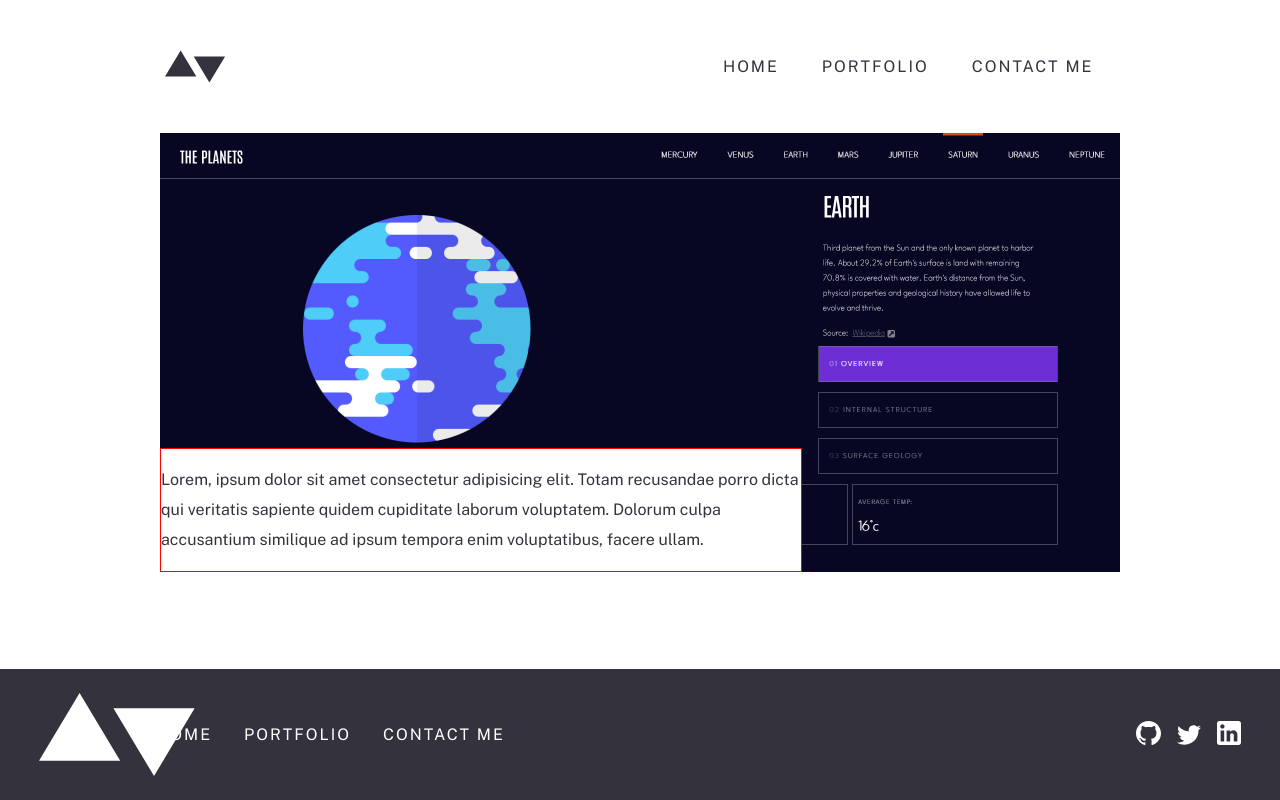
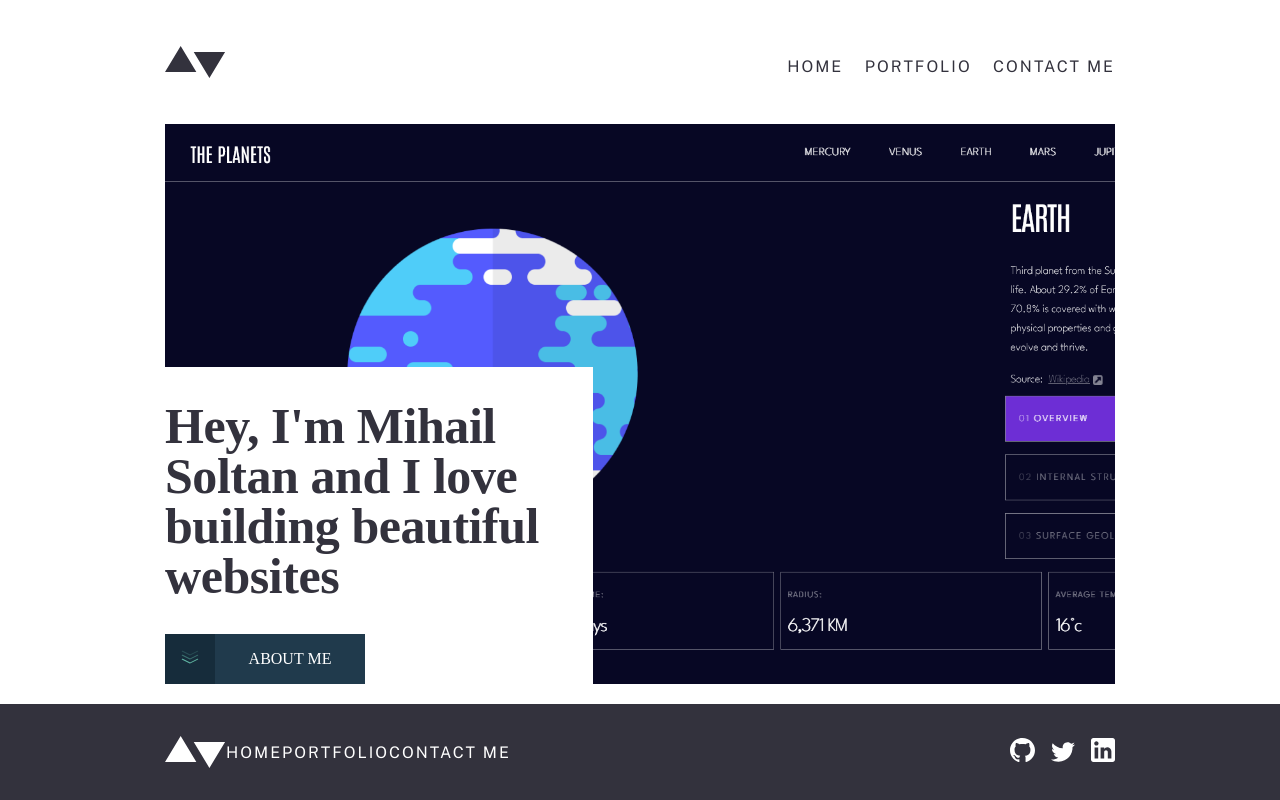
Before and after one commit to mihail-soltan/_portfolio, an Angular app: page / in a window 1280 px wide. Built offline with nearby package versions, Linux system fonts and the light colour scheme; a web font is replaced by a local one.

Commit message:
add responsiveness to home component

```diff
--- a/src/app/components/footer/footer.component.html
+++ b/src/app/components/footer/footer.component.html
@@ -4,9 +4,9 @@
   </div>
   <div class="navlinks">
     <ul>
-      <a *ngFor="let item of navItems" href="#"
-        ><li>{{ item }}</li></a
-      >
+      <li *ngFor="let item of navItems">
+        <a href="#">{{ item }}</a>
+      </li>
     </ul>
   </div>
   <div class="social">
--- a/src/app/components/footer/footer.component.scss
+++ b/src/app/components/footer/footer.component.scss
@@ -10,10 +10,18 @@ footer {
   display: flex;
 }
 .navlinks {
+  align-self: center;
   ul {
     list-style: none;
+    margin: 0;
+    padding: 0;
+  }
+  li {
+    // display: inline-block;
+    white-space: nowrap;
   }
   a {
+    // display: inline-block;
     text-decoration: none;
     color: $white;
     font-family: $public-sans;
@@ -23,7 +31,6 @@ footer {
       color: $slightly-desaturated-cyan;
     }
   }
-
 }
 .social {
   align-self: center;
@@ -37,7 +44,7 @@ footer {
   .navlinks ul {
     text-align: center;
     padding: 0;
-        a {
+    li {
       margin: 1rem;
     }
   }
@@ -47,7 +54,7 @@ footer {
   .social {
     display: flex;
     justify-content: center;
-        &>* {
+    & > * {
       margin: 0.5rem;
     }
   }
@@ -68,5 +75,4 @@ footer {
       }
     }
   }
-
 }
--- a/src/app/components/home/home.component.html
+++ b/src/app/components/home/home.component.html
@@ -1,5 +1,5 @@
 <!-- <h1>home works!</h1> -->
-<div class="home-container">
+<!-- <div class="home-container">
   <div class="header">
     <img
       src="../../../assets/planets_fact_site.png"
@@ -7,12 +7,23 @@
       class="header-bg"
     />
     <div class="header-intro">
-      <p>
-        Lorem, ipsum dolor sit amet consectetur adipisicing elit. Totam
-        recusandae porro dicta qui veritatis sapiente quidem cupiditate laborum
-        voluptatem. Dolorum culpa accusantium similique ad ipsum tempora enim
-        voluptatibus, facere ullam.
-      </p>
+      <h1>Hey, I'm Mihail Soltan and I love building beautiful websites</h1>
+      <div class="primary-btn" role="button" disabled>
+        <span><img src="../assets/btn-arrow.png" alt="icon" /></span>
+        <div class="btn-text">ABOUT ME</div>
+      </div>
+    </div>
+  </div>
+</div> -->
+<div class="home-container">
+  <div class="header">
+    <!-- <img src="../../../assets/planets_fact_site.png" alt="planets" class="header-bg" /> -->
+    <div class="header-intro">
+      <h1>Hey, I'm Mihail Soltan and I love building beautiful websites</h1>
+      <div class="primary-btn" role="button" disabled>
+        <span><img src="../assets/btn-arrow.png" alt="icon" /></span>
+        <div class="btn-text">ABOUT ME</div>
+      </div>
     </div>
   </div>
 </div>
--- a/src/app/components/home/home.component.scss
+++ b/src/app/components/home/home.component.scss
@@ -1,44 +1,46 @@
-@import '../../../sass/variables';
+@import "../../../sass/variables";
 
+@media (min-width: 768px) {
   .home-container {
     width: 100%;
-
     display: flex;
     flex-direction: column;
     justify-content: space-around;
     align-items: center;
-  // background-image: url("../../../assets/planets_fact_site.png");
-  // background-repeat: no-repeat;
-  // background-size: 75%;
-  // background-position: center top;
   }
 
-// .header-bg {
-//     width: 77vw;
-// }
-
   .header {
-  width: 75%;
-//   height: 37.5rem;
-//   margin-top: 10rem;
-//   background-image: url("../../../assets/planets_fact_site.png");
-//   background-repeat: no-repeat;
-//   background-size: 100%;
-//   background-position: center top;
+    display: flex;
+    background-image: url("../../../assets/planets_fact_site.png");
+    background-size: cover;
+    background-repeat: no-repeat;
+    height: 70vh;
+    justify-content: flex-end;
+    flex-direction: column;
+    margin: 0 2.1rem;
+    // width: 70%;
+    // justify-content: flex-end;
+    // align-items: flex-start;
+    // width: 100%;
+    &-intro {
       display: flex;
       flex-direction: column;
-  justify-content: flex-end;
-  align-items: flex-start;
-
-  &-bg {
-    width: 75vw;
-    // z-index: -1;
-    // position: absolute;
-  }
-  &-intro {
-    border: 1px solid red;
-    width: 50%;
+      justify-content: space-between;
+      width: 45%;
       background-color: $white;
-    position: absolute;
+      // height: 45%;
     }
   }
+}
+
+@media (min-width: 1024px) {
+  .header {
+    margin: 0 10.313rem;
+  }
+}
+
+@media(max-width: 767px) {
+  .header {
+    background-image: none;
+  }
+}
--- a/src/app/components/navbar/navbar.component.scss
+++ b/src/app/components/navbar/navbar.component.scss
@@ -33,10 +33,6 @@ nav {
   font-weight: $regular;
 }
 
-//   #menuToggle a:hover {
-//     color: $bright-red;
-
-// }
 
 #menuToggle input {
   display: block;
@@ -48,15 +44,12 @@ nav {
 
   cursor: pointer;
 
-  opacity: 0; /* hide this */
-  z-index: 2; /* and place it over the hamburger */
+  opacity: 0;
+  z-index: 2;
 
   -webkit-touch-callout: none;
 }
 
-/*
- * Just a quick hamburger
- */
 #menuToggle span {
   display: block;
   width: 33px;
@@ -158,7 +151,7 @@ nav {
       list-style: none;
       a {
         display: inline-block;
-        margin: 0.563rem 1.34rem;
+        margin: 0.563rem 0 0 1.34rem;
         text-decoration: none;
         font-family: $public-sans;
         font-weight: $regular;
--- a/src/styles.scss
+++ b/src/styles.scss
@@ -134,11 +134,12 @@ input[type="text"] {
   padding: 0.563rem 1rem;
 }
 
-@media (min-width: 768px) {
-nav {
-  padding: 2rem 10.313rem;
-  ul {
-    padding: 0;
+@media (min-width: 1024px) {
+  nav,
+  footer {
+    padding: 2rem 10.313rem;
+    ul {
+      padding: 0;
+    }
   }
 }
-}
```
Lines whose indentation alone changed are shown as unchanged.
